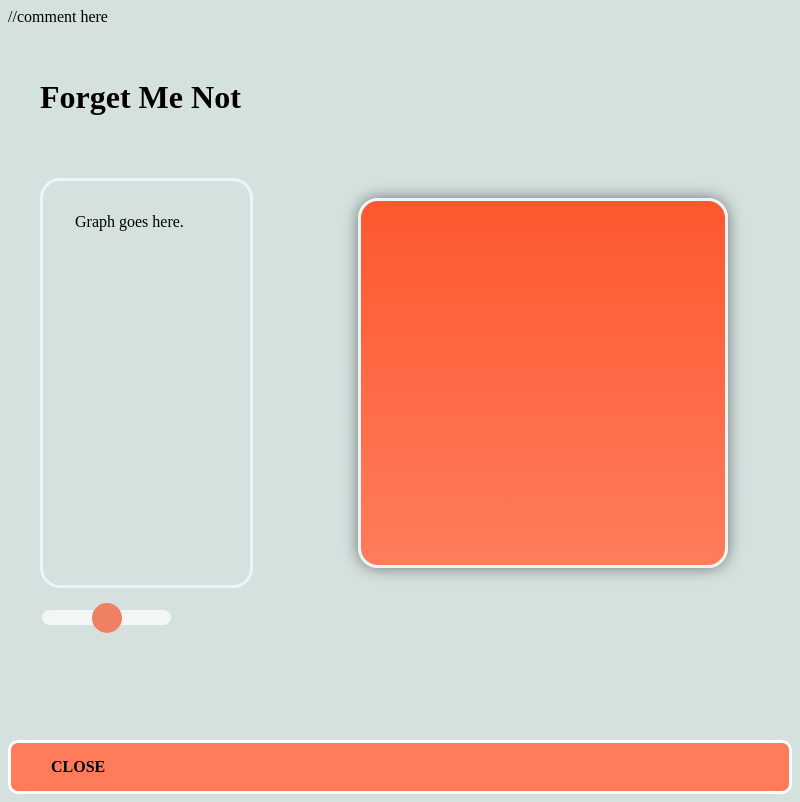
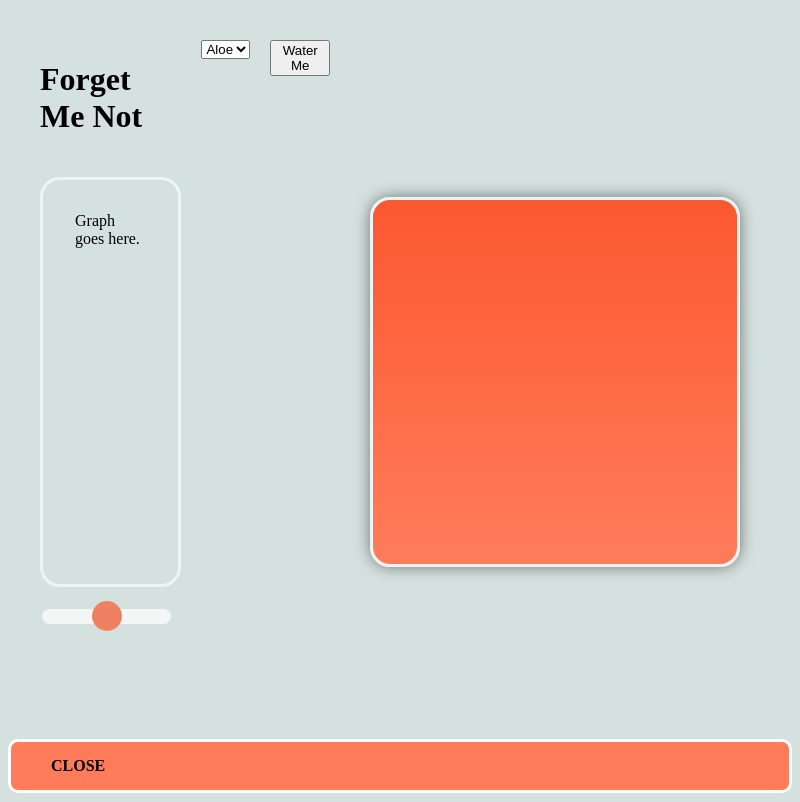
Before and after one commit to akiet00/forgetmenot, an Electron app: page index.html in a window 800 px wide. Drawn offline with Linux system fonts and the light colour scheme; no server answers.

Commit message:
created buttons

```diff
--- a/index.html
+++ b/index.html
@@ -2,16 +2,19 @@
 <!DOCTYPE html>
 <html>
   <head>
-    //comment here
+    <link rel="stylesheet" href="main.css">
     <script src="main.js"></script>
     <script src="gauge.js"></script>
-    <link rel="stylesheet" href="main.css">
     <!--GOOGLE FONT-->
     <link href="https://fonts.googleapis.com/css?family=Raleway:400,300,600,800,900" rel="stylesheet" type="text/css">
   </head>
 <body>
   <div id="grid_wrapper">
     <div class="zero"><h1>Forget Me Not</h1></div>
+    <div><select>
+      <option value="plant 1">Aloe</option>
+    </select></div>
+    <div><button>Water Me</button></div>
     <div class="display_graph one">Graph goes here.</div>
     <div id="container" class="emotion_state two"></div>
     <div id="slider_control" class="three">
--- a/package.json
+++ b/package.json
@@ -9,6 +9,7 @@
   "author": "Kiet Tran",
   "license": "ISC",
   "dependencies": {
+    "chart.js": "^2.7.1",
     "electron": "^1.7.9",
     "progressbar.js": "^1.0.1"
   }
```
